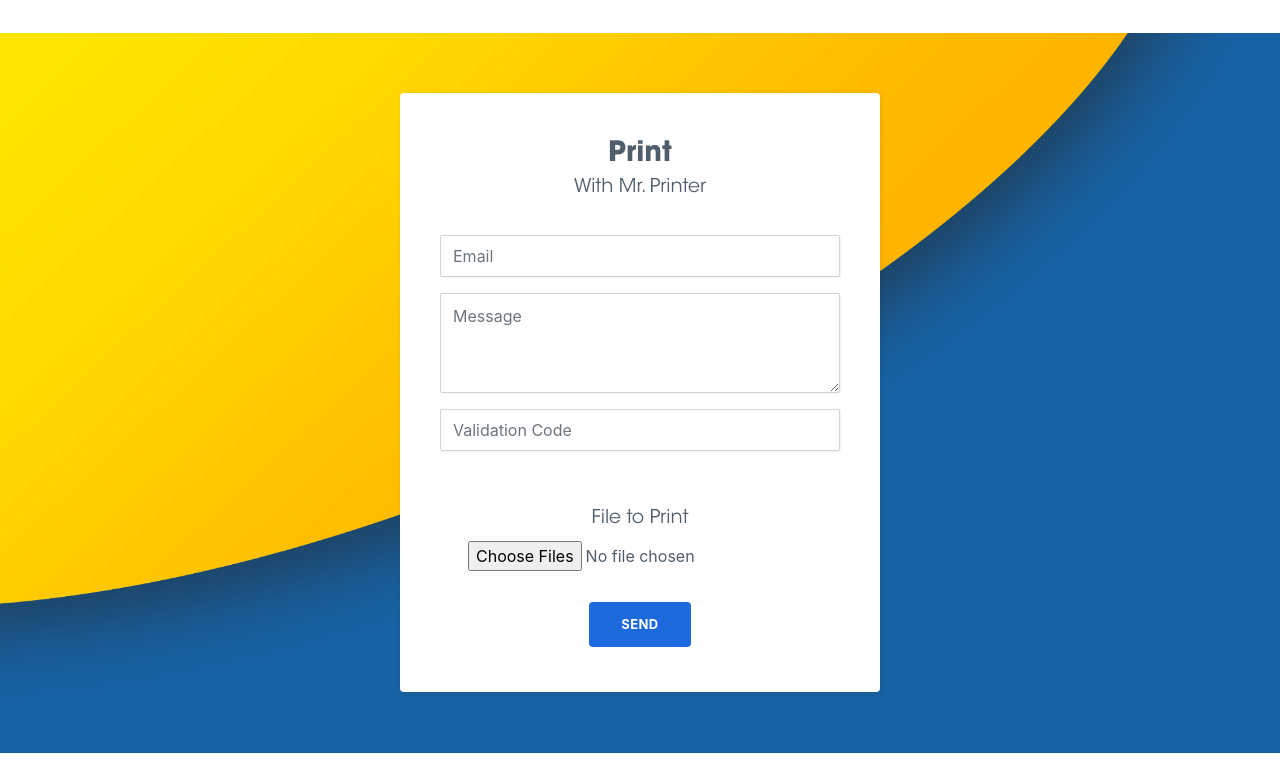
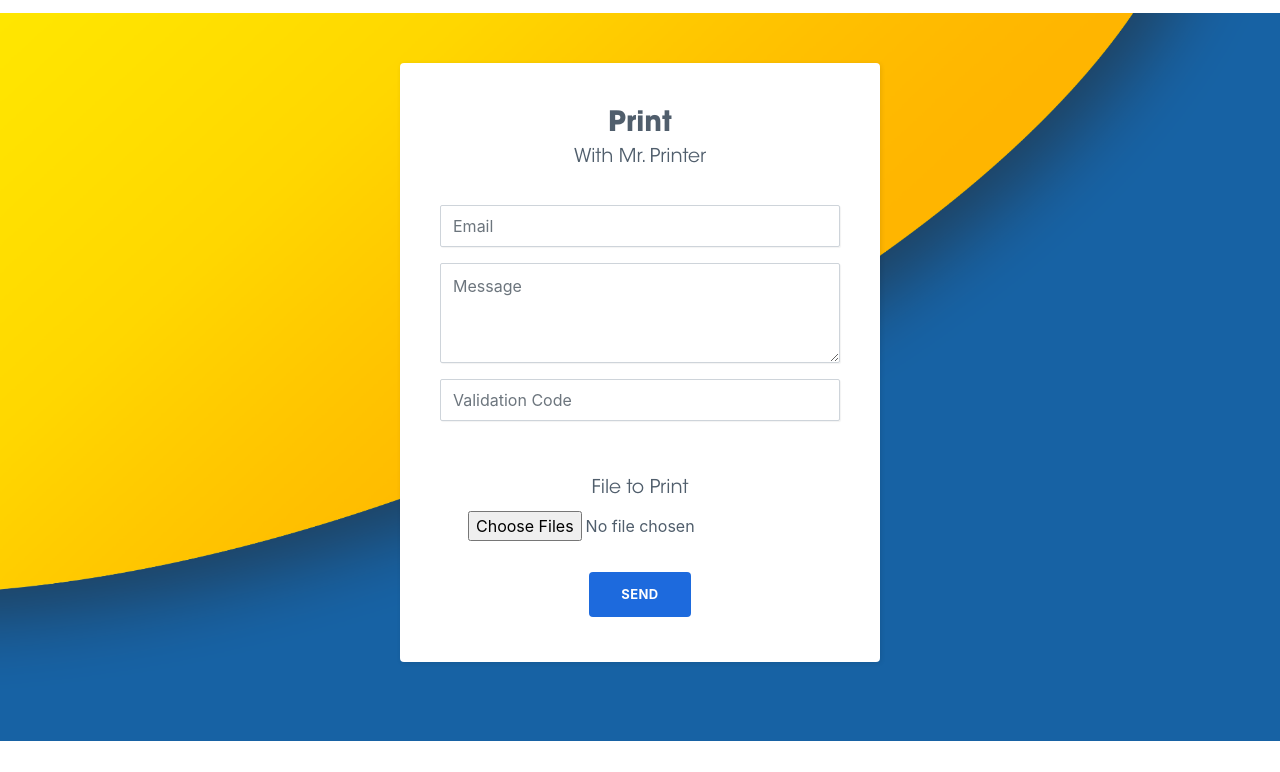
Before and after one commit to ES-Development-LLC/ES-Development-Website, a plain HTML site: page mrprinterthegreat.html in a window 1280 px wide. Shown: the part 59-831 px from the top of the page. After the commit the page ends 800 px from the top, so only its background shows below. Drawn offline with Linux system fonts and the light colour scheme.

Commit message:
ui updates
minor edits

```diff
--- a/mrprinterthegreat.html
+++ b/mrprinterthegreat.html
@@ -71,7 +71,7 @@
         </div>
         </div>
     </nav>
-    <div class="contact-clean" style="background: url(&quot;/assets/img/ES%20Dev%20Background.png&quot;) center / contain no-repeat;">
+    <div class="contact-clean" style="background: url(&quot;/assets/img/ES%20Dev%20Background.png&quot;) center / cover no-repeat;width: 100vw;height: 91vh;padding: 50px;">
         <form data-bss-subject="Print Job" data-bss-recipient="68eb6fb2acd2376eea5e1044fabeefbe">
             <h2 class="text-center" style="margin: 5px 0px 5px;font-family: 'ITC Avant Garde Gothic Std Bold';">Print</h2>
             <h3 class="text-center" style="margin: 0px 0px 36px;font-size: 19px;font-family: 'ITC Avant Garde Gothic Std Book';">With Mr. Printer</h3>
```
Also changed, not shown: index.html (+1 -1 lines).
